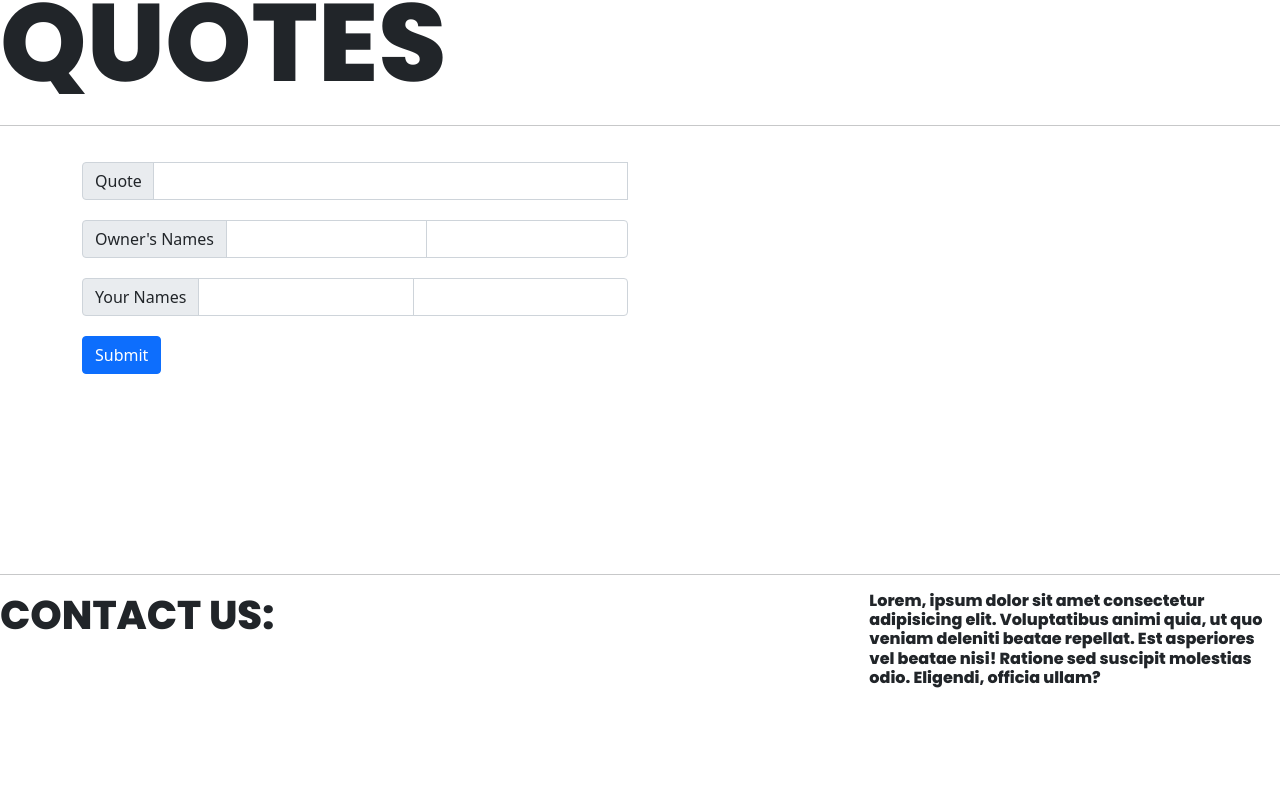
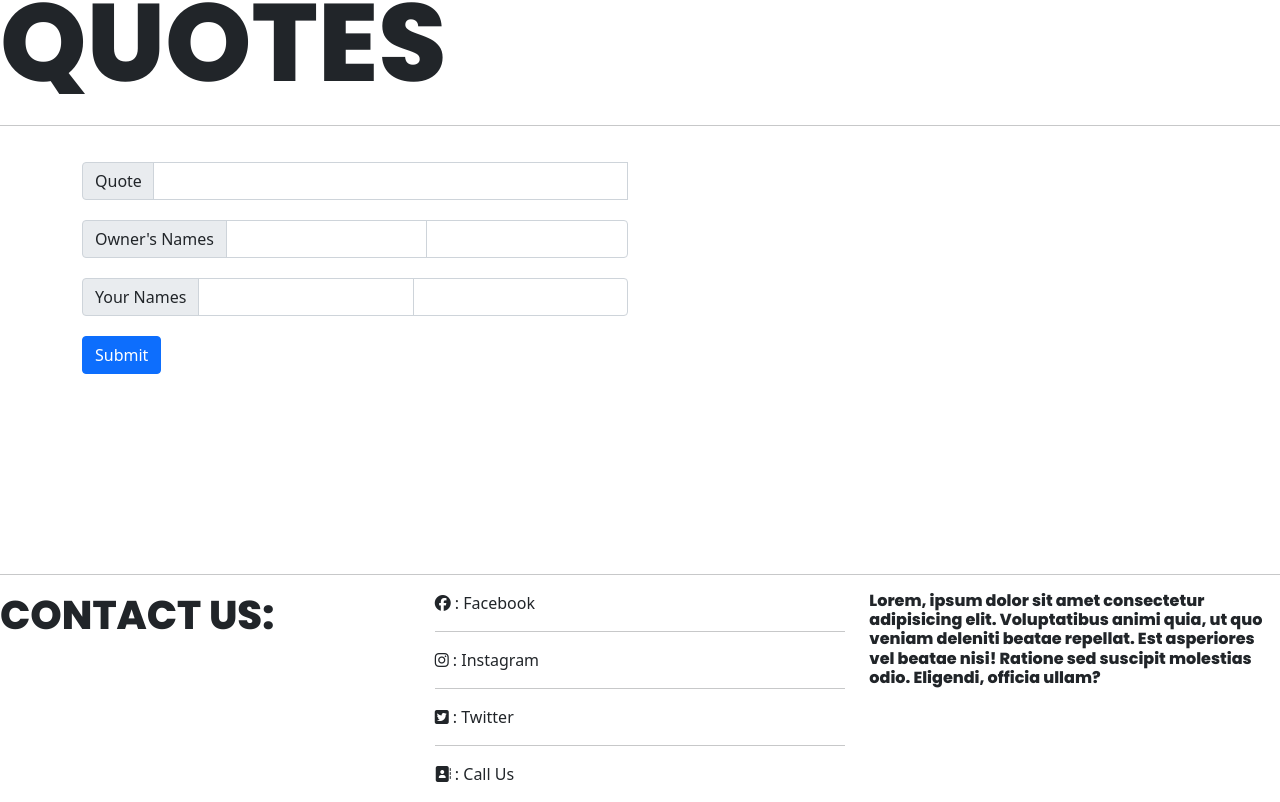
Before and after one commit to Charity-Mutembei/QUOTESW1, an Angular app: page / in a window 1280 px wide. Shown: the part 211-1013 px from the top of the page. Before the commit the page ends 906 px from the top, so only its background shows below. Built offline with nearby package versions, Linux system fonts and the light colour scheme.

Commit message:
Contact icon installed

```diff
--- a/src/app/footer/footer.component.html
+++ b/src/app/footer/footer.component.html
@@ -4,7 +4,15 @@
             <h1 style="font-family: 'Poppins', sans-serif; font-weight: 800;">CONTACT US:</h1>
         </div>
         <div class="col">
-
+            <p><i class="fa fa-facebook-official" aria-hidden="true"></i> : Facebook</p>
+            <hr>
+            <p>
+                <i class="fa fa-instagram" aria-hidden="true"></i> : Instagram</p>
+            <hr>
+            <p> <i class="fa fa-twitter-square" aria-hidden="true"></i> : Twitter</p>
+            <hr>
+            <p> <i class="fa fa-address-book" aria-hidden="true"></i>
+                : Call Us</p>
         </div>
         <div class="col">
 
```
